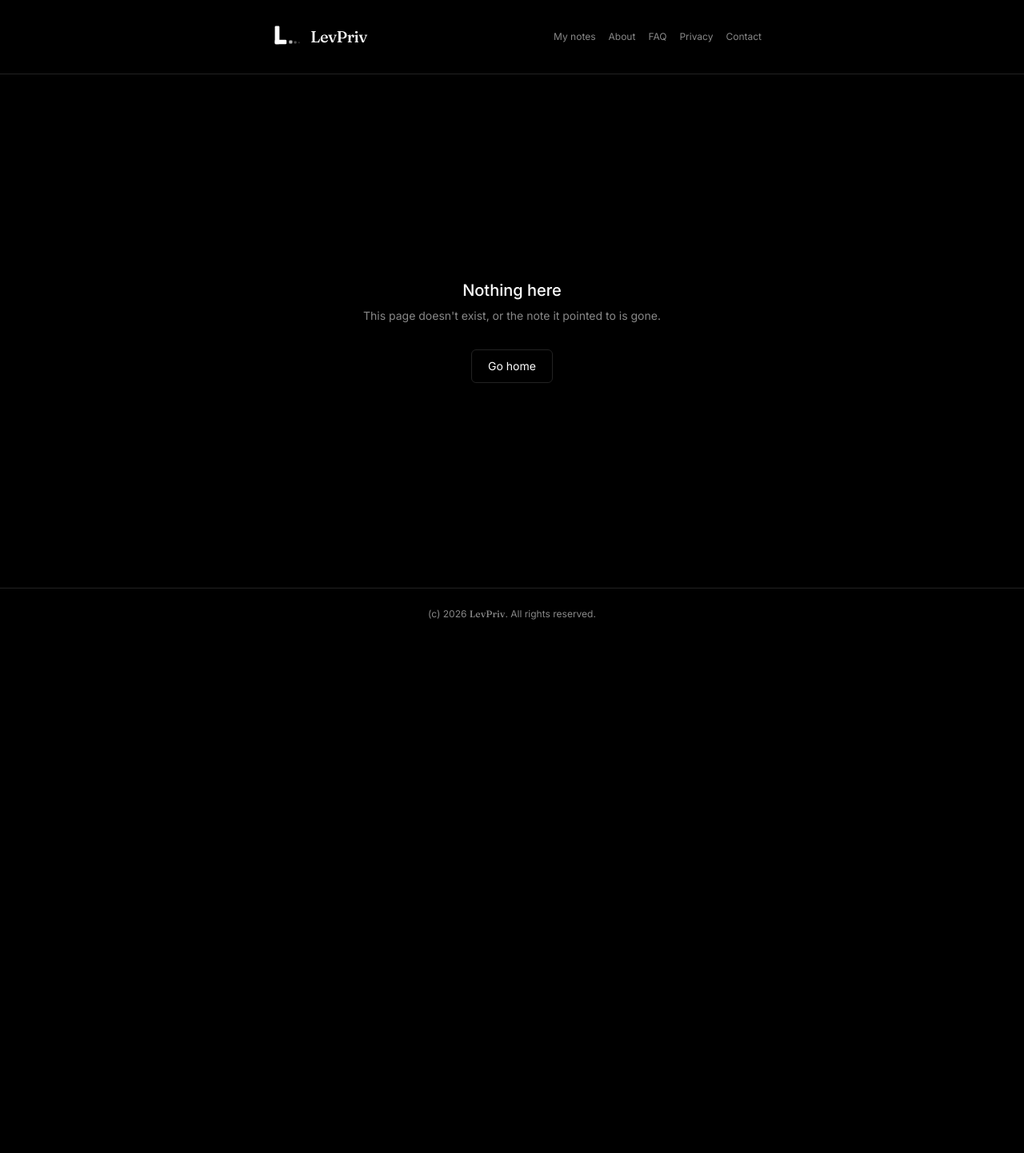
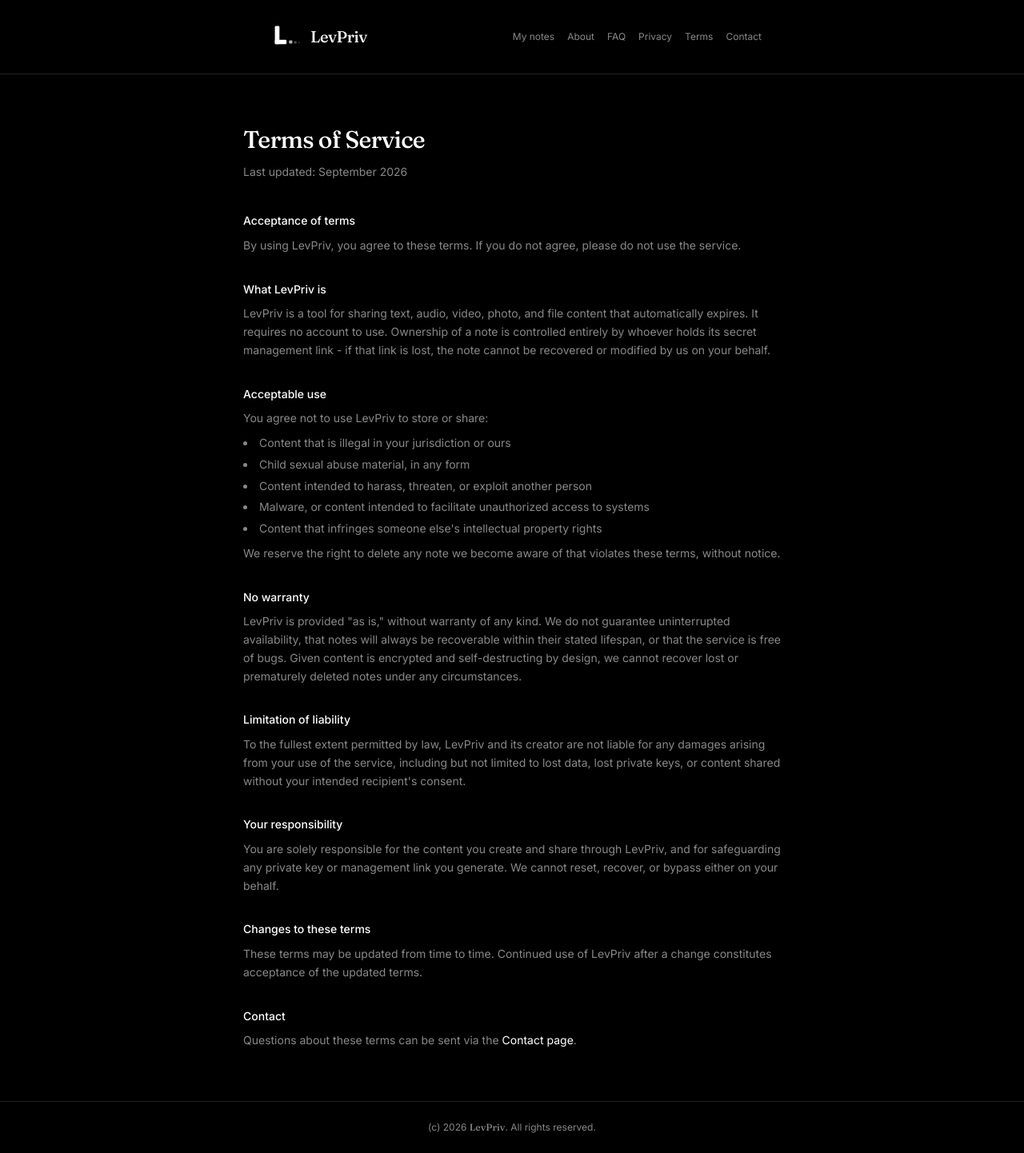
Before and after one commit to mrrjanai/LevPriv, a Next.js app: page /terms in a window 1280 px wide. Before the commit this address had no page. Shown: the whole page at 80% size. Before the commit the page ends 800 px from the top, so only its background shows below. Built offline with nearby package versions, Linux system fonts and the light colour scheme.

Commit message:
Added Terms of Service Page

```diff
--- /dev/null
+++ b/app/terms/page.tsx
@@ -0,0 +1,95 @@
+export default function TermsPage() {
+  return (
+    <main className="flex-1 px-6 py-16">
+      <div className="w-full max-w-2xl mx-auto animate-fadeIn">
+        <h1 className="font-display text-3xl tracking-tight mb-3">Terms of Service</h1>
+        <p className="text-base-muted text-sm mb-10">Last updated: September 2026</p>
+
+        <div className="space-y-8 text-sm leading-relaxed">
+          <section>
+            <h2 className="text-base-white font-medium mb-2">Acceptance of terms</h2>
+            <p className="text-base-muted">
+              By using LevPriv, you agree to these terms. If you do not agree, please do not use
+              the service.
+            </p>
+          </section>
+
+          <section>
+            <h2 className="text-base-white font-medium mb-2">What LevPriv is</h2>
+            <p className="text-base-muted">
+              LevPriv is a tool for sharing text, audio, video, photo, and file content that
+              automatically expires. It requires no account to use. Ownership of a note is
+              controlled entirely by whoever holds its secret management link - if that link is
+              lost, the note cannot be recovered or modified by us on your behalf.
+            </p>
+          </section>
+
+          <section>
+            <h2 className="text-base-white font-medium mb-2">Acceptable use</h2>
+            <p className="text-base-muted mb-2">You agree not to use LevPriv to store or share:</p>
+            <ul className="list-disc list-inside text-base-muted space-y-1">
+              <li>Content that is illegal in your jurisdiction or ours</li>
+              <li>Child sexual abuse material, in any form</li>
+              <li>Content intended to harass, threaten, or exploit another person</li>
+              <li>Malware, or content intended to facilitate unauthorized access to systems</li>
+              <li>Content that infringes someone else's intellectual property rights</li>
+            </ul>
+            <p className="text-base-muted mt-2">
+              We reserve the right to delete any note we become aware of that violates these
+              terms, without notice.
+            </p>
+          </section>
+
+          <section>
+            <h2 className="text-base-white font-medium mb-2">No warranty</h2>
+            <p className="text-base-muted">
+              LevPriv is provided "as is," without warranty of any kind. We do not guarantee
+              uninterrupted availability, that notes will always be recoverable within their
+              stated lifespan, or that the service is free of bugs. Given content is encrypted
+              and self-destructing by design, we cannot recover lost or prematurely deleted notes
+              under any circumstances.
+            </p>
+          </section>
+
+          <section>
+            <h2 className="text-base-white font-medium mb-2">Limitation of liability</h2>
+            <p className="text-base-muted">
+              To the fullest extent permitted by law, LevPriv and its creator are not liable for
+              any damages arising from your use of the service, including but not limited to lost
+              data, lost private keys, or content shared without your intended recipient's
+              consent.
+            </p>
+          </section>
+
+          <section>
+            <h2 className="text-base-white font-medium mb-2">Your responsibility</h2>
+            <p className="text-base-muted">
+              You are solely responsible for the content you create and share through LevPriv,
+              and for safeguarding any private key or management link you generate. We cannot
+              reset, recover, or bypass either on your behalf.
+            </p>
+          </section>
+
+          <section>
+            <h2 className="text-base-white font-medium mb-2">Changes to these terms</h2>
+            <p className="text-base-muted">
+              These terms may be updated from time to time. Continued use of LevPriv after a
+              change constitutes acceptance of the updated terms.
+            </p>
+          </section>
+
+          <section>
+            <h2 className="text-base-white font-medium mb-2">Contact</h2>
+            <p className="text-base-muted">
+              Questions about these terms can be sent via the{' '}
+              <a href="/contact" className="text-base-white hover:underline">
+                Contact page
+              </a>
+              .
+            </p>
+          </section>
+        </div>
+      </div>
+    </main>
+  )
+}
--- a/components/Navbar.tsx
+++ b/components/Navbar.tsx
@@ -27,6 +27,9 @@ export function Navbar() {
           <Link href="/privacy" className="hover:text-base-white transition-colors">
             Privacy
           </Link>
+          <Link href="/terms" className="hover:text-base-white transition-colors">
+            Terms
+          </Link>
           <Link href="/contact" className="hover:text-base-white transition-colors">
             Contact
           </Link>
```
Also changed, not shown: 1 other file (tests, documents, lock files or other folders).
